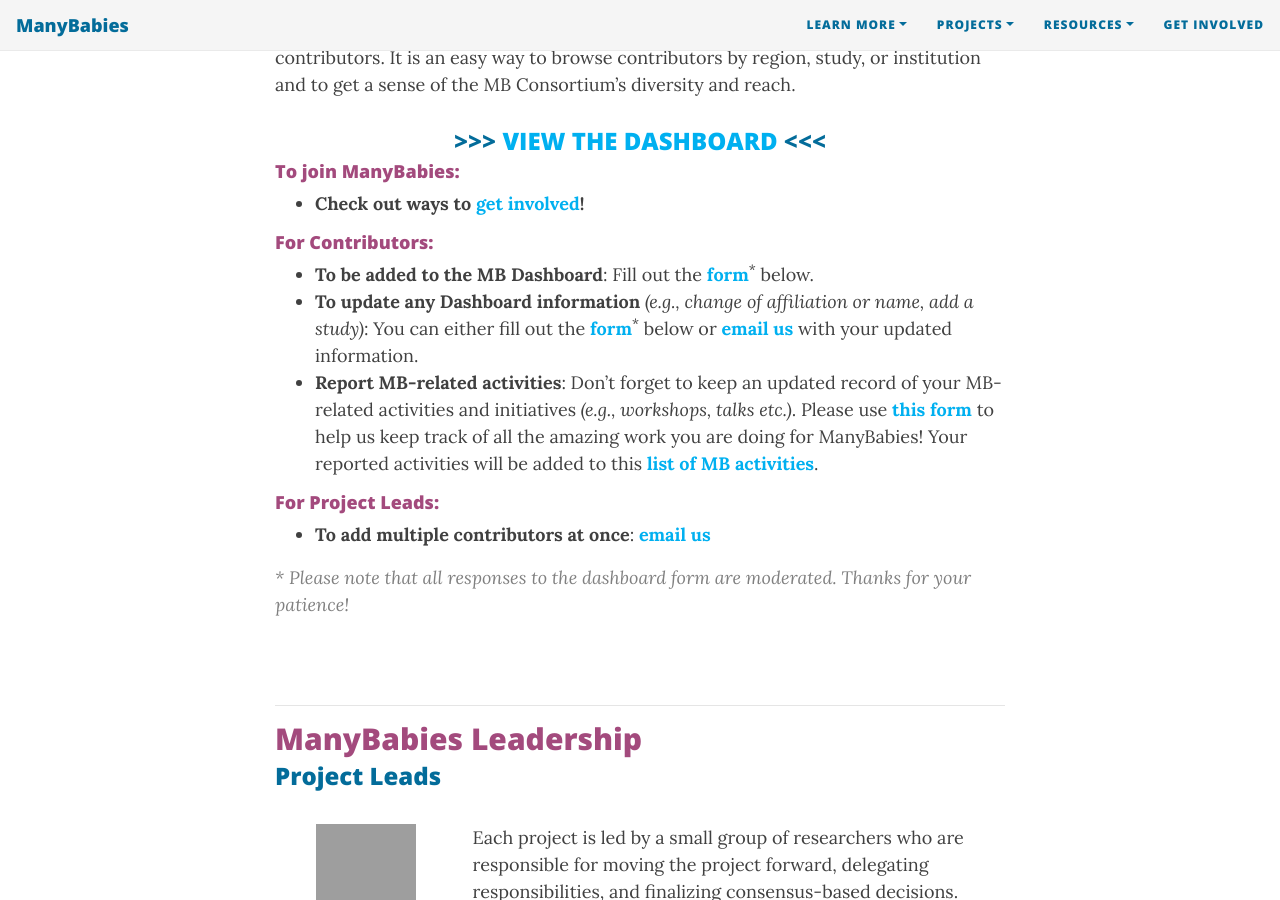
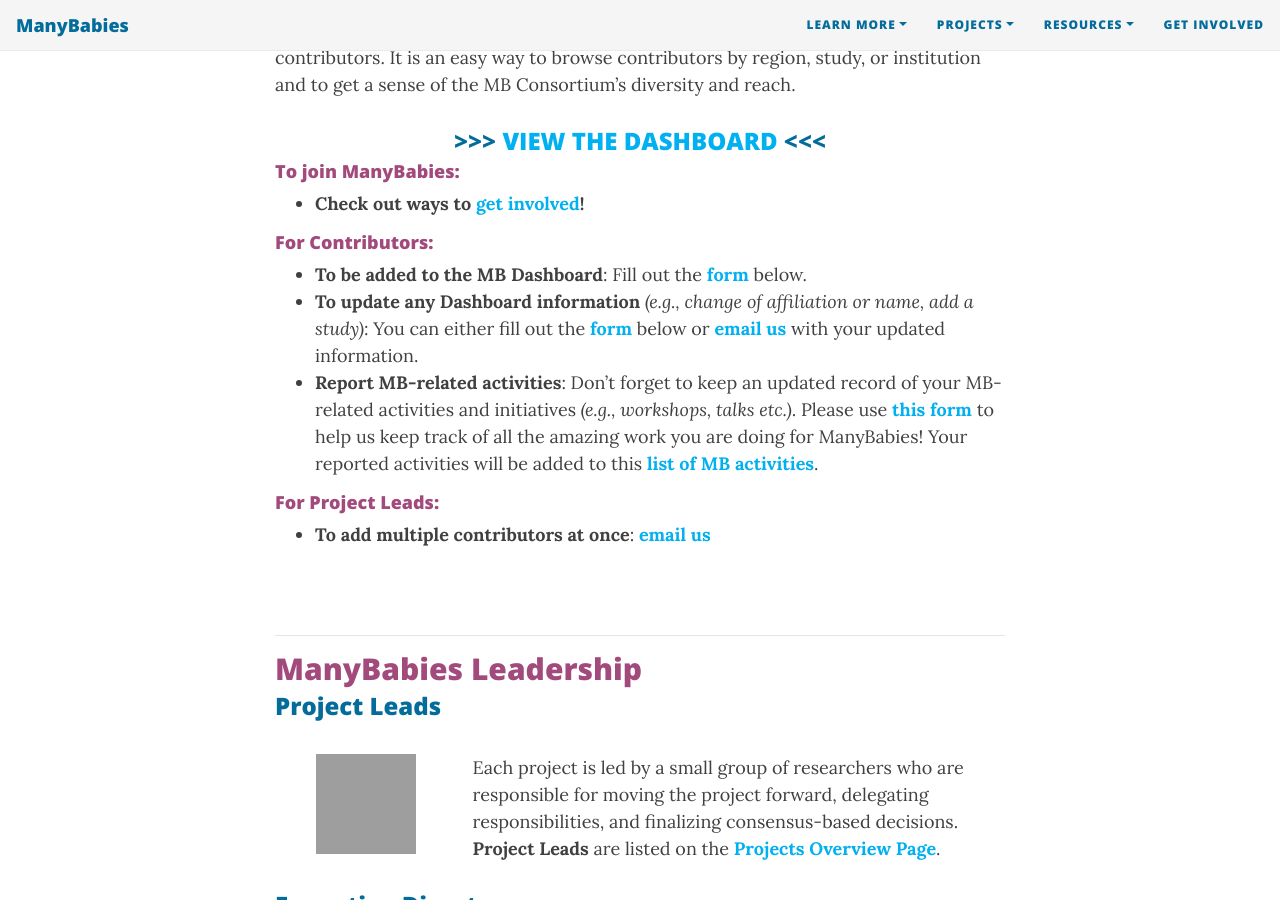
Before and after one commit to manybabies/manybabies.github.io, a Jekyll site: the page built from people.md, in a window 1280 px wide and 900 px high, scrolled down 595 px. Built offline with Jekyll 4.4.1, drawn with Linux system fonts in a browser that asks for light colours; nearby versions of some CDN libraries; some web fonts are replaced; grey boxes are pictures that could not be loaded.

Commit message:
Update people.md

```diff
--- a/people.md
+++ b/people.md
@@ -14,14 +14,12 @@
 * **Check out ways to [get involved]({{site.baseurl}}/get_involved/)!**
 
 #### For Contributors:
-* **To be added to the MB Dashboard**: Fill out the <a href="#dashboardform"><b>form</b></a><sup>\*</sup> below.
-* **To update any Dashboard information** *(e.g., change of affiliation or name, add a study)*: You can either fill out the <a href="#dashboardform"><b>form</b></a><sup>\*</sup> below or [**email us**](mailto:contact@manybabies.org) with your updated information.
+* **To be added to the MB Dashboard**: Fill out the <a href="#dashboardform"><b>form</b></a> below.
+* **To update any Dashboard information** *(e.g., change of affiliation or name, add a study)*: You can either fill out the <a href="#dashboardform"><b>form</b></a> below or [**email us**](mailto:contact@manybabies.org) with your updated information.
 * **Report MB-related activities**: Don't forget to keep an updated record of your MB-related activities and initiatives *(e.g., workshops, talks etc.)*. Please use <a href="https://forms.gle/qaynWvpYLP1J4eYd6" target="_blank"><b>this form</b></a> to help us keep track of all the amazing work you are doing for ManyBabies! Your reported activities will be added to this <a href="https://docs.google.com/spreadsheets/d/1esnJTsPB0NJ2PP0fwmWIhSxShKLIN99Ga8ehCDyz3rQ/edit?usp=sharing" target="_blank"><b>list of MB activities</b></a>.
 
 #### For Project Leads:
 * **To add multiple contributors at once**: [**email us**](mailto:contact@manybabies.org)
-
-> \* Please note that all responses to the dashboard form are moderated. Thanks for your patience!
 
 <br>
 
```
